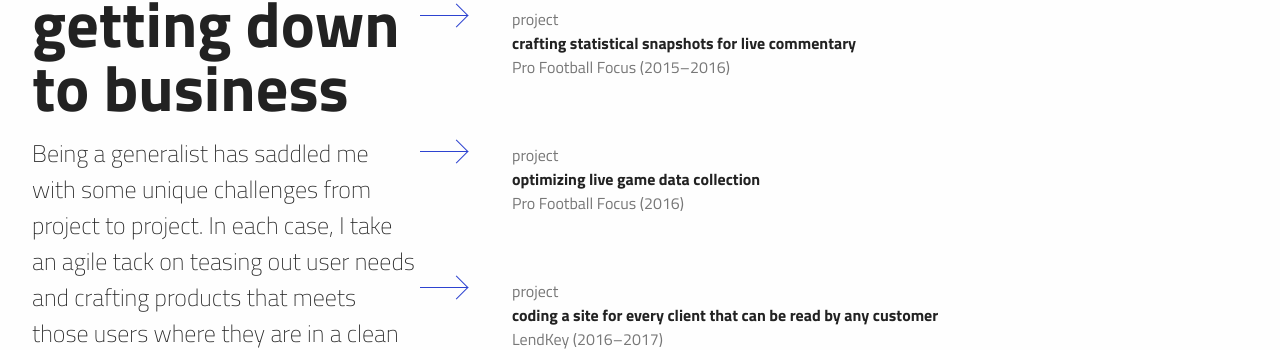
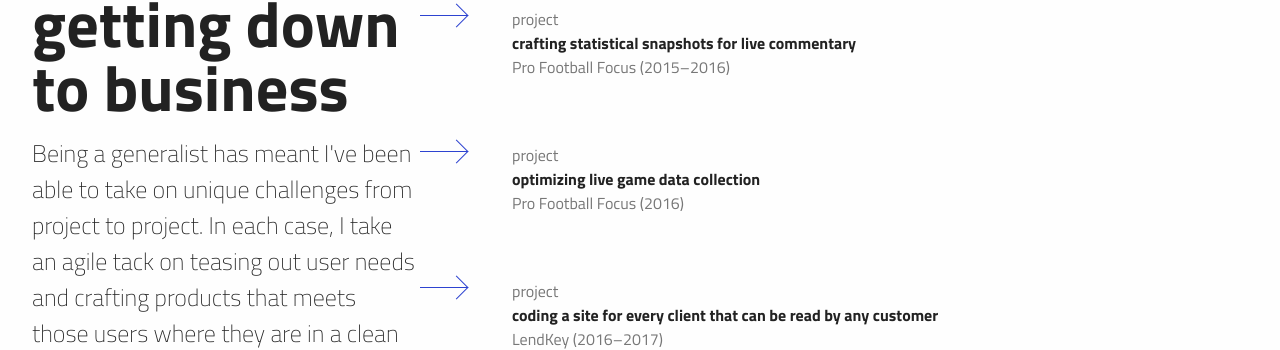
Before and after one commit to lwoodrick/lwoodrick.github.io, a Jekyll site: the page built from index.html, in a window 1280 px wide and 900 px high, scrolled down 1837 px. Shown: the part 125-475 px from the top of the window. Built offline with Jekyll 4.4.1, drawn with Linux system fonts in a browser that asks for light colours; some of the changed text lies outside the part shown.

Commit message:
Copy tweak.

```diff
--- a/index.html
+++ b/index.html
@@ -59,7 +59,7 @@ layout: home
       <div class="section-copy">
         <h3 class="section-lede">Getting down to business</h3>
         <p class="section-text">
-          Being a generalist has saddled me with some unique challenges from project to project.
+          Being a generalist has meant I've been able to take on unique challenges from project to project.
           In each case, I take an agile tack on teasing out user needs and crafting products that
           meets those users where they are in a clean and straightforward way.
         </p>
```
